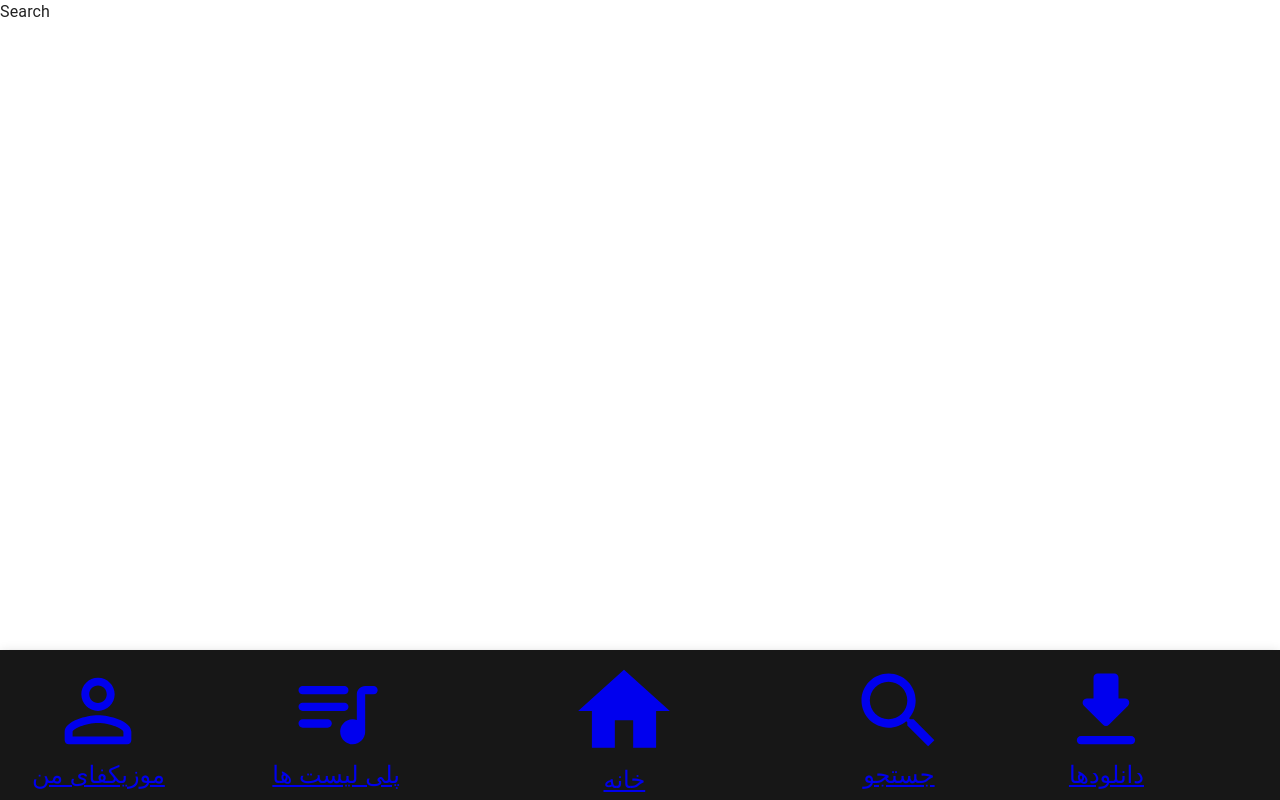
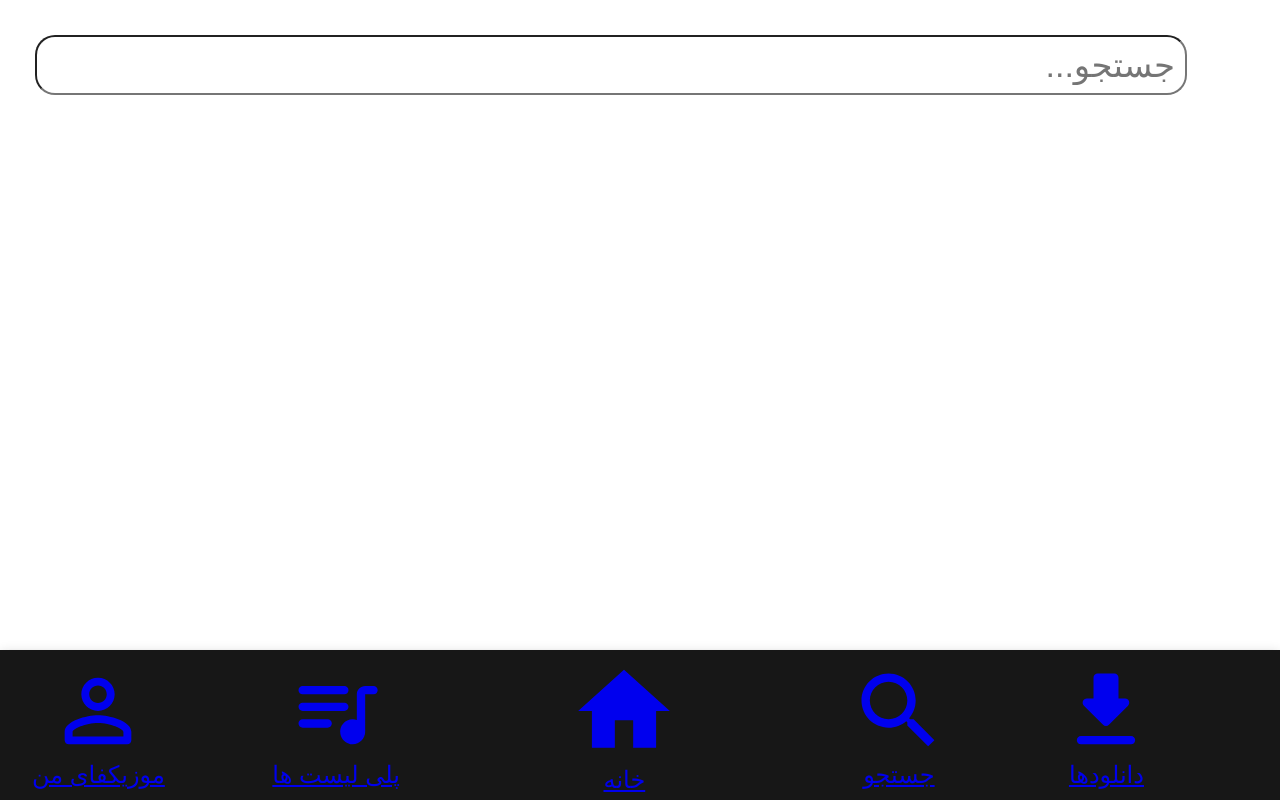
Before and after one commit to Amir-Asgari/mobile-music-player, a React (Create React App) app: page /search in a window 1280 px wide. Built offline with nearby package versions, Linux system fonts and the light colour scheme.

Commit message:
search.js --add search music and player and styles

```diff
--- a/src/componets/Album/AlbumList.css
+++ b/src/componets/Album/AlbumList.css
@@ -6,6 +6,10 @@
   border: 2px solid rgb(75, 71, 71);
   border-radius: 5px;
   margin: 10px;
+}
+.active{
+  border: 2px solid rgb(243, 239, 6);
+
 }
 .container {
   display: flex;
--- a/src/componets/Album/AlbumList.js
+++ b/src/componets/Album/AlbumList.js
@@ -2,9 +2,9 @@ import React from "react";
 import LikeButton from "../MUI/LikeButton/LikeButton";
 import "./AlbumList.css";
 
-const AlbumList = ({ image, title, artist }) => {
+const AlbumList = ({ image, title, artist , onClick , isActive}) => {
   return (
-    <li className="li">
+    <li className={`li ${isActive? "active" : ""}`} onClick={onClick}>
       <div className="container">
         <div className="imageStyle">
           <img src={image} alt="image"/>
--- a/src/componets/AppBar/AppBarComponents/search/Search.js
+++ b/src/componets/AppBar/AppBarComponents/search/Search.js
@@ -1,11 +1,152 @@
-import React from 'react'
+import React, { useState } from "react";
+import songsData from "../../../../songs.json";
+import AlbumList from "../../../Album/AlbumList";
+import H5AudioPlayer from "react-h5-audio-player";
+import "react-h5-audio-player/lib/styles.css";
 
 const Search = () => {
+  const [searchTerm, setSearchTerm] = useState("");
+  const [searchResults, setSearchResults] = useState([]);
+  const [currentSongIndex, setCurrentSongIndex] = useState(-1); // Index of currently playing song
+  const [currentSong, setCurrentSong] = React.useState(0);
+
+
+  const handleSearch = (event) => {
+    const term = event.target.value;
+    setSearchTerm(term);
+    const results = searchSongs(term);
+    setSearchResults(results);
+  };
+
+  const searchSongs = (term) => {
+    const { playlists } = songsData;
+    let results = [];
+    playlists.forEach((playlist) => {
+      playlist.songs.forEach((song) => {
+        if (
+          song.title.toLowerCase().includes(term.toLowerCase()) ||
+          song.artist.toLowerCase().includes(term.toLowerCase())
+        ) {
+          results.push(song);
+        }
+      });
+    });
+    return results;
+  };
+
+  // const nextSong = () => {
+  //   setCurrentSong((prevSong) => (prevSong + 1) % results.length);
+  // };
+
+  // const prevSong = () => {
+  //   setCurrentSong((prevSong) => (prevSong - 1 + results.length) % results.length);
+  // };
+
+  const playSong = (index) => {
+    setCurrentSongIndex(index);
+    // Play the song with index 'index'
+    console.log("Playing song:", searchResults[index]);
+  };
+
   return (
     <div>
-      Search
+      <input
+        style={{
+          display: "flex",
+          justifyContent: "center",
+          width: "90%",
+          height: "60px",
+          fontSize: "34px",
+          margin: "35px",
+          direction: "rtl",
+          padding: "10px",
+          borderRadius: "20px",
+        }}
+        type="text"
+        placeholder="جستجو..."
+        value={searchTerm}
+        onChange={handleSearch}
+      />
+      <ul>
+        {searchResults.map((song, index) => (
+          <li key={index} style={{ display: "block", textDecoration: "none" }}>
+            {index === currentSongIndex && (
+              <div
+                style={{
+                  display: "flex",
+                  bottom: "150",
+                  position: "fixed",
+                  width: "100% ",
+                }}
+              >
+                {/* <div
+                  style={{
+                    display: "flex",
+                    justifyContent: "center",
+                    flexDirection: "column",
+                    textAlign: "center",
+                    margin: "20px",
+                    // marginRight:'40px'
+                  }}
+                >
+                  <div
+                    style={{
+                      display: "flex",
+                      justifyContent: "center",
+                      alignItems: "center",
+                    }}
+                  >
+                    <img
+                      style={{
+                        width: "45%",
+                        display: "flex",
+                        justifyContent: "center",
+                        borderRadius: "50%",
+                        textAlign: "center",
+                        alignContent: "center",
+                      }}
+                      src={song.image}
+                      alt={song.artist}
+                    />
+                  </div>
+                  <div
+                    style={{
+                      color: "red",
+                      backgroundColor: "gray",
+                      borderRadius: "50px",
+                    }}
+                  >
+                    <h1>{song.title}</h1>
+                    <h2>{song.artist}</h2>
+                  </div>
+                </div> */}
+                <H5AudioPlayer
+                  autoPlay
+                  src={song.url}
+                  showJumpControls={false}
+                  layout="stacked"
+                  // onEnded={nextSong}
+                  showSkipControls={true}
+                  // onClickPrevious={prevSong}
+                  // onClickNext={nextSong}
+                />
+              </div>
+            )}
+            {/* {index===currentSongIndex && (
+              <div style={{display:'block', height:'500px',width :'100%' , position : 'relative'}}></div>
+            )} */}
+            <AlbumList
+              title={song.title}
+              image={song.image}
+              artist={song.artist}
+              onClick={() => playSong(index)}
+              isActive={index === currentSongIndex}
+            />
+          </li>
+        ))}
+      </ul>
     </div>
-  )
-}
+  );
+};
 
-export default Search
+export default Search;
--- a/src/componets/songSlider/SongSlider.js
+++ b/src/componets/songSlider/SongSlider.js
@@ -14,6 +14,12 @@ const SongSlider = () => {
 
   console.log(songs);
 
+  const onChangeMusic =(musicIndex)=>{
+    setCurrentSong(musicIndex)
+
+    console.log(musicIndex);
+  }
+
   const nextSong = () => {
     setCurrentSong((prevSong) => (prevSong + 1) % songs.length);
   };
@@ -22,7 +28,6 @@ const SongSlider = () => {
     setCurrentSong((prevSong) => (prevSong - 1 + songs.length) % songs.length);
   };
 
-  console.log({ songs });
   return (
     <div>
       <div
@@ -78,6 +83,8 @@ const SongSlider = () => {
               title={playlist.title}
               image={playlist.image}
               artist={playlist.artist}
+              onClick={()=>onChangeMusic(index)}
+              isActive={index===currentSong}
             />
           ))}
         </ul>
```
